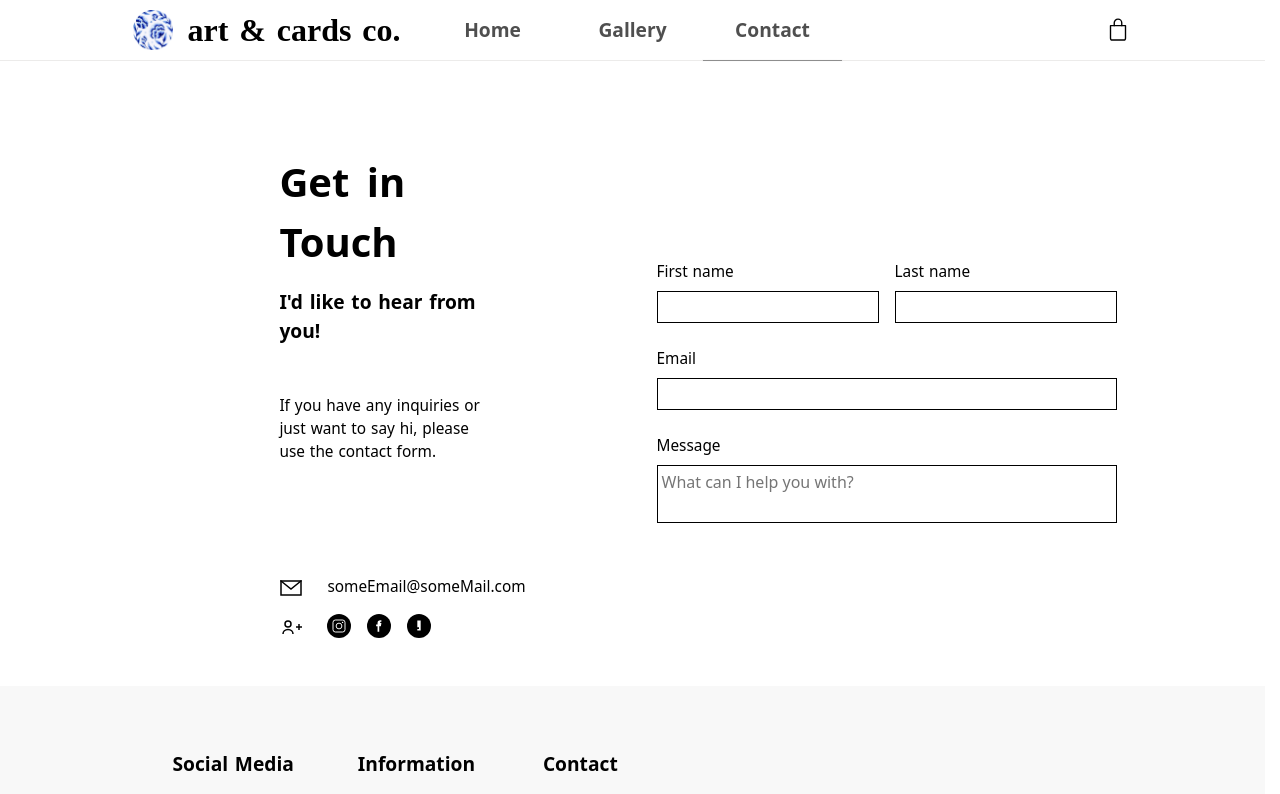
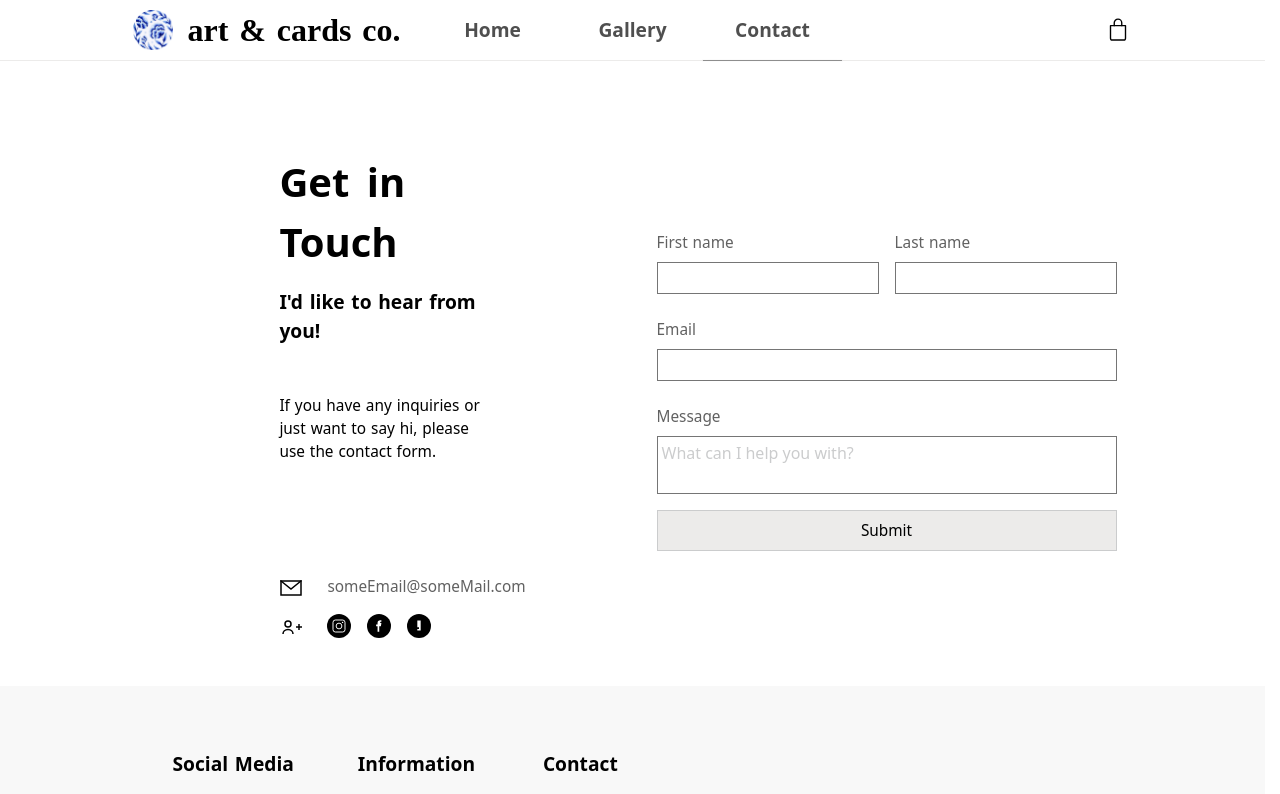
Before and after one commit to wellwe11/elliesWebsite, a React (Vite) app: page /contact in a window 1280 px wide. Shown: the top 794 px of the page. Built offline with nearby package versions, Linux system fonts and the light colour scheme; a web font is replaced by a local one.

Commit message:
have updated the form to actually be a form, with elements corresponding to each other correctly

```diff
--- a/src/UI/UIComponents/BODY/contactUs/components/contactInfo/components/contact/contact.jsx
+++ b/src/UI/UIComponents/BODY/contactUs/components/contactInfo/components/contact/contact.jsx
@@ -19,7 +19,12 @@ const Section = ({ links, onClick, sectionSVG }) => {
       <SVGWrapper>{sectionSVG}</SVGWrapper>
       <div className={classes.sectionWrapper}>
         {linksEntries.map(([entry, obj], index) => (
-          <a onClick={onClick} className={classes.link} key={index}>
+          <a
+            href={obj.link}
+            onClick={onClick}
+            className={classes.link}
+            key={index + entry}
+          >
             {obj.svg || obj.text}
           </a>
         ))}
--- a/src/UI/UIComponents/BODY/contactUs/components/contactInfo/components/contact/contact.module.scss
+++ b/src/UI/UIComponents/BODY/contactUs/components/contactInfo/components/contact/contact.module.scss
@@ -26,6 +26,7 @@
     .link {
       padding: 0px var(--spacing-1);
       cursor: pointer;
+      color: var(--c-grey-500);
     }
   }
 }
--- a/src/UI/UIComponents/BODY/contactUs/components/contactInput/components/input/input.jsx
+++ b/src/UI/UIComponents/BODY/contactUs/components/contactInput/components/input/input.jsx
@@ -8,8 +8,10 @@ import classes from "./input.module.scss";
 export const Input = ({ children = "Please add text", type = "text" }) => {
   return (
     <div className={classes.inputWrapper}>
-      <p className={classes.inputTitle}>{children}</p>
-      <input className={classes.input} type={type} />
+      <input className={classes.input} type={type} required />
+      <label htmlFor={children} className={classes.inputTitle}>
+        <p>{children}</p>
+      </label>
     </div>
   );
 };
--- a/src/UI/UIComponents/BODY/contactUs/components/contactInput/components/input/input.module.scss
+++ b/src/UI/UIComponents/BODY/contactUs/components/contactInput/components/input/input.module.scss
@@ -7,20 +7,42 @@
   justify-content: space-between;
 
   .inputTitle {
+    order: 1;
     height: fit-content;
     padding: var(--spacing-1) 0px;
     font-variation-settings: "wght" 500;
+    color: var(--c-grey-500);
+
+    transition: color 0.4s ease;
   }
 
   .input {
+    order: 2;
     width: 100%;
     height: 100%;
 
-    border: 1px solid black;
     outline: none;
 
     padding: calc(var(--spacing-1) / 2);
+    color: var(--c-grey-500);
+    resize: none;
 
-    resize: none;
+    border: 1px solid var(--c-grey-400);
+    outline: 0px solid black, outline 0.4s ease;
+    transition: border 0.4s ease;
+
+    position: relative;
+
+    &::placeholder {
+      color: var(--c-grey-300);
+    }
+
+    &:focus {
+      border: 1px solid black;
+    }
+  }
+
+  .input:focus ~ .inputTitle {
+    color: black;
   }
 }
--- a/src/UI/UIComponents/BODY/contactUs/components/contactInput/contactInputs.jsx
+++ b/src/UI/UIComponents/BODY/contactUs/components/contactInput/contactInputs.jsx
@@ -27,8 +27,14 @@ const ContactInputs = () => {
     </div>
   );
 
+  const buttonWrapper = (
+    <button className={`${classes.button} ${classes.wholeInput}`} type="submit">
+      <p>Submit</p>
+    </button>
+  );
+
   const inputsWrapper = (
-    <div className={classes.inputsWrapper}>
+    <form className={classes.inputsWrapper}>
       <div className={classes.inputsContainer}>
         {firstNameWrapper}
         {lastNameWrapper}
@@ -37,7 +43,8 @@ const ContactInputs = () => {
       <div className={classes.inputsContainer}>{emailWrapper}</div>
 
       <div className={classes.inputsContainer}>{messageWrapper}</div>
-    </div>
+      <div className={classes.inputsContainer}>{buttonWrapper}</div>
+    </form>
   );
 
   return <div className={classes.inputs}>{inputsWrapper}</div>;
--- a/src/UI/UIComponents/BODY/contactUs/components/contactInput/contactInputs.module.scss
+++ b/src/UI/UIComponents/BODY/contactUs/components/contactInput/contactInputs.module.scss
@@ -22,6 +22,19 @@
     max-height: 200px;
   }
 
+  .button {
+    border: 1px solid var(--c-grey-300);
+    background-color: var(--c-grey-200);
+    padding: var(--spacing-1);
+    cursor: pointer;
+
+    transition: background-color 0.4s ease;
+
+    &:hover {
+      background-color: var(--c-grey-300);
+    }
+  }
+
   .halfInput {
     width: 50%;
 
--- a/src/index.scss
+++ b/src/index.scss
@@ -104,6 +104,11 @@ h6,
 p {
   padding: 0;
   margin: 0;
+
+  user-select: none;
+  -webkit-user-select: none;
+  -moz-user-select: none;
+  -ms-user-select: none;
 }
 
 /* BASIC CSS RESET */
```
